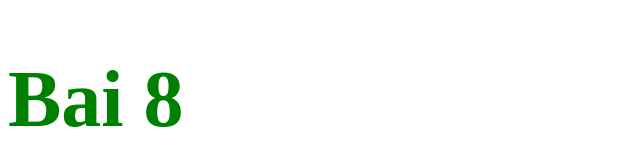
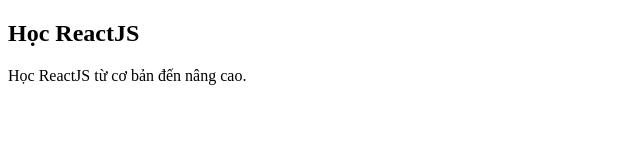
Before and after one commit to NguyenBinhHCMUS/F8-ReactJS, a plain HTML site: page index.html in a window 1280 px wide. Shown: the whole page, without its empty margins (0-640 px from the left). Drawn offline with nearby package versions, Linux system fonts and the light colour scheme.

Commit message:
Ex 09-10

```diff
--- a/index.html
+++ b/index.html
@@ -6,36 +6,44 @@
   <meta http-equiv="X-UA-Compatible" content="IE=edge">
   <meta name="viewport" content="width=device-width, initial-scale=1.0">
   <title>Document</title>
+  <script src="https://unpkg.com/react@17/umd/react.development.js" crossorigin></script>
 </head>
 
-<!-- Bai 8: document.createElement() de lam gi
-
-    1. document.createElement()
-    2. document.body.appendChild()
-    3. console.dir()
-    4. innerText, id, className, style
--->
-
 <body>
-
   <div id="root"></div>
+  <!-- <div class="post-item">
+    <h2 title="Học React tại F8">Học ReactJS</h2>
+    <p>Học ReactJS từ cơ bản đến nâng cao.</p>
+  </div> -->
 
   <script>
-    const root = document.getElementById('root');
-    const h1 = document.createElement('h1');
+    // DOM
+    const root = document.getElementById('root')
+    const divDom = document.createElement('div')
+    divDom.className = 'post-item'
 
-    h1.innerHTML = "Bai 8";
+    const h2Dom = document.createElement('h2')
+    h2Dom.title = 'Học React tại F8'
+    h2Dom.innerText = 'Học ReactJS'
 
-    h1.id = 'heading';
+    const pDom = document.createElement('p')
+    pDom.innerText = 'Học ReactJS từ cơ bản đến nâng cao.'
 
-    h1.className = 'heading';
+    divDom.appendChild(h2Dom)
+    divDom.appendChild(pDom)
+    root.appendChild(divDom)
 
-    h1.style.color = 'red';
-    h1.style = 'color: green; font-size: 5rem;'
+    // React
+    const divReact = React.createElement(
+      'div',
+      {
+        className: 'post-item'
+      },
+      React.createElement('h2', { title: 'Học React tại F8' }, 'Học ReactJS'),
+      React.createElement('p', null, 'Học ReactJS từ cơ bản đến nâng cao.')
+    )
+    console.log(divReact)
 
-    root.appendChild(h1);
-
-    console.log(h1);
   </script>
 </body>
 
```
Also changed, not shown: 1 other file.
